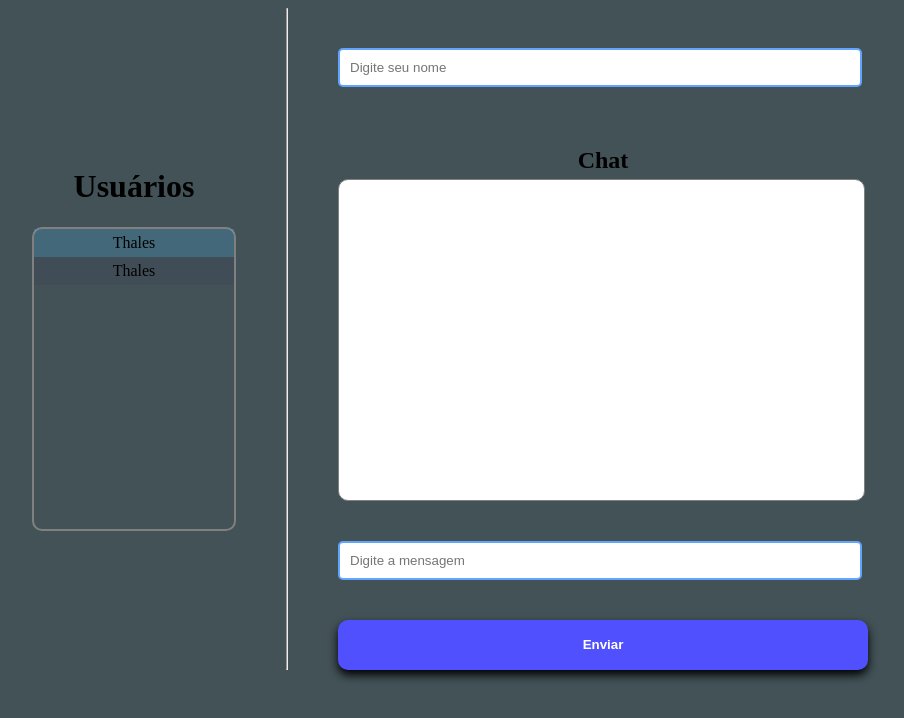
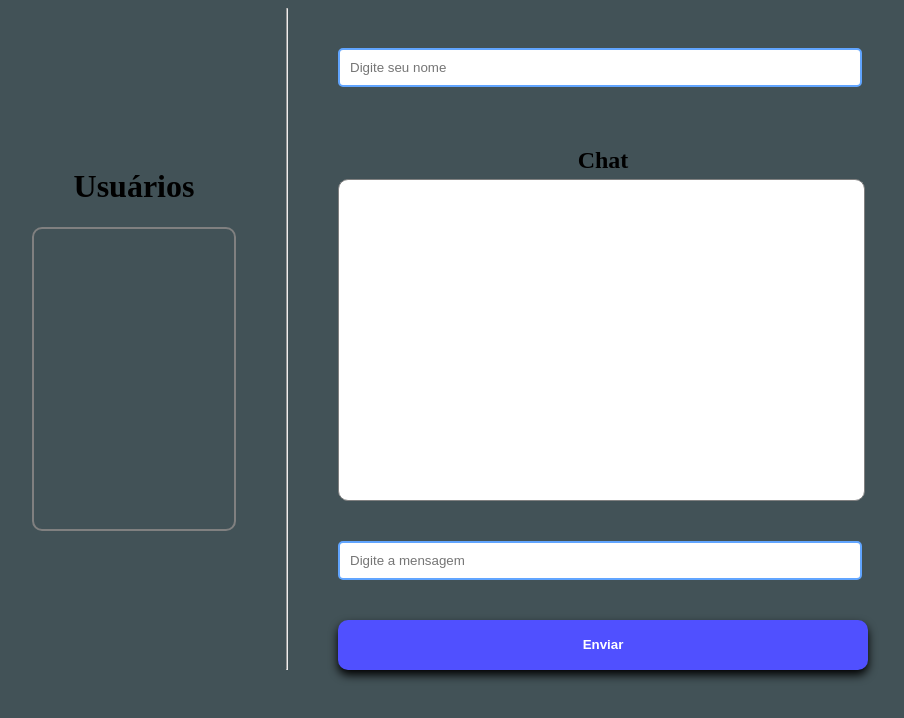
Before and after one commit to Thales625/ChatRoom, a website: page public/index.html in a window 1280 px wide. Shown: the whole page, without its empty margins (190-1094 px from the left). Drawn offline with nearby package versions, Linux system fonts and the light colour scheme; no server answers.

Commit message:
Visual Update

```diff
--- a/public/index.html
+++ b/public/index.html
@@ -101,10 +101,7 @@
 <body>
     <div class="sidebar">
         <h1>Usuários</h1>
-        <div class="users">
-            <p class="me">Thales</p>
-            <p>Thales</p>
-        </div>
+        <div class="users"></div>
     </div>
     <hr>
     <form id="chat">
```
